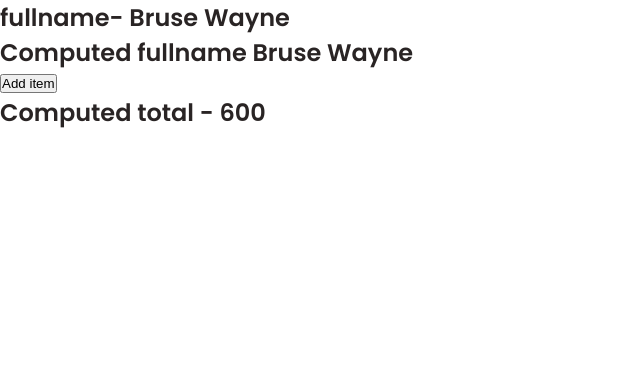
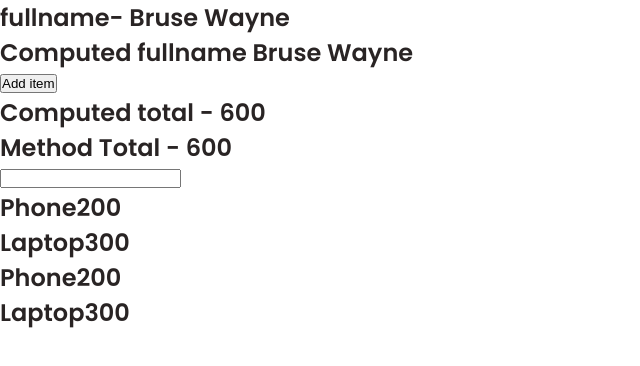
Before and after one commit to TomyJusuf/Vue--eComerce, a Vue app in the folder hello-world/: page / in a window 1280 px wide. Shown: the top 366 px of the page, without its empty margins (0-640 px from the left). Built offline with nearby package versions, Linux system fonts and the light colour scheme.

Commit message:
computed properties and v-for

```diff
--- a/hello-world/src/App.vue
+++ b/hello-world/src/App.vue
@@ -9,6 +9,15 @@
     Add item
   </button>
   <h2>Computed total - {{ total }}</h2>
+  <h2>Method Total - {{ getTotal() }}</h2>
+  <input type="text" v-model="country" />
+
+  <template v-for="item in items" :key="item.id">
+    <h2 v-if="item.price > 100">{{ item.title }}{{ item.price }}</h2>
+  </template>
+  <h2 v-for="item in expensiveItems" :key="item.id">
+    {{ item.title }}{{ item.price }}
+  </h2>
 </template>
 
 <script>
@@ -38,9 +47,17 @@ export default {
           price: 300,
         },
       ],
+      country: "",
     };
   },
-  methods: {},
+  methods: {
+    getTotal() {
+      return this.items.reduce(
+        (total, current) => (total = total + current.price),
+        0
+      );
+    },
+  },
   computed: {
     fullName() {
       return ` ${this.firstName} ${this.lastName}`;
@@ -50,6 +67,9 @@ export default {
         (total, current) => (total = total + current.price),
         0
       );
+    },
+    expensiveItems() {
+      return this.items.filter((item) => item.price > 100);
     },
   },
 
```
